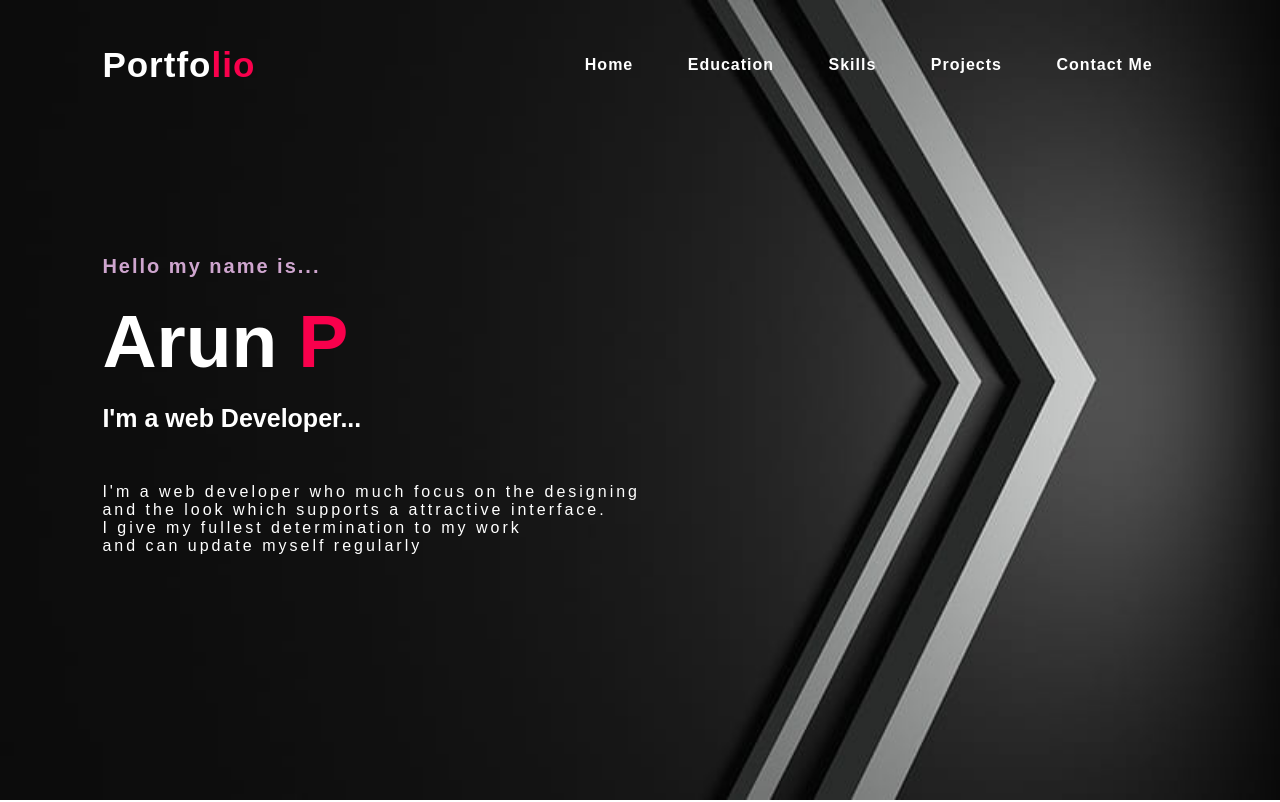
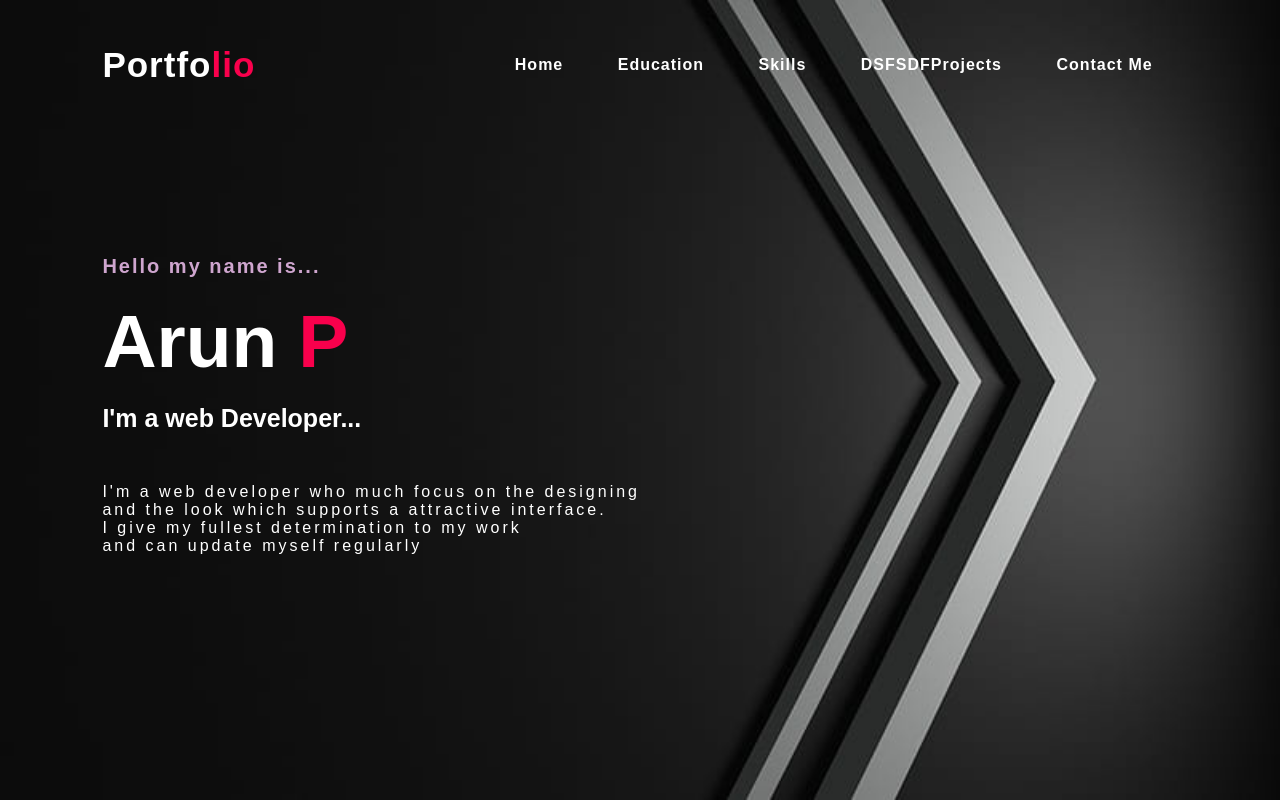
Before and after one commit to Arun28032003/Portfolio, a plain HTML site: page index.html in a window 1280 px wide. Shown: the top 802 px of the page. Drawn offline with Linux system fonts and the light colour scheme.

Commit message:
Update index.html

```diff
--- a/index.html
+++ b/index.html
@@ -17,7 +17,7 @@
             <li><a href="#content">Home</a></li>
             <li><a href="#Education">Education</a></li>
             <li><a href="#skill">Skills</a></li>
-            <li><a href="#project">Projects</a></li>
+            <li><a href="#project">DSFSDFProjects</a></li>
             <li><a href="#cont">Contact Me</a></li>
         </ul>
 
```
